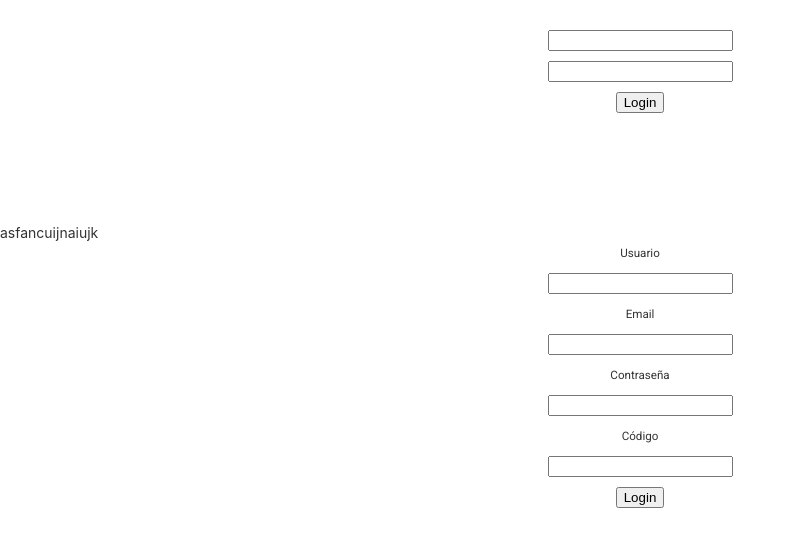
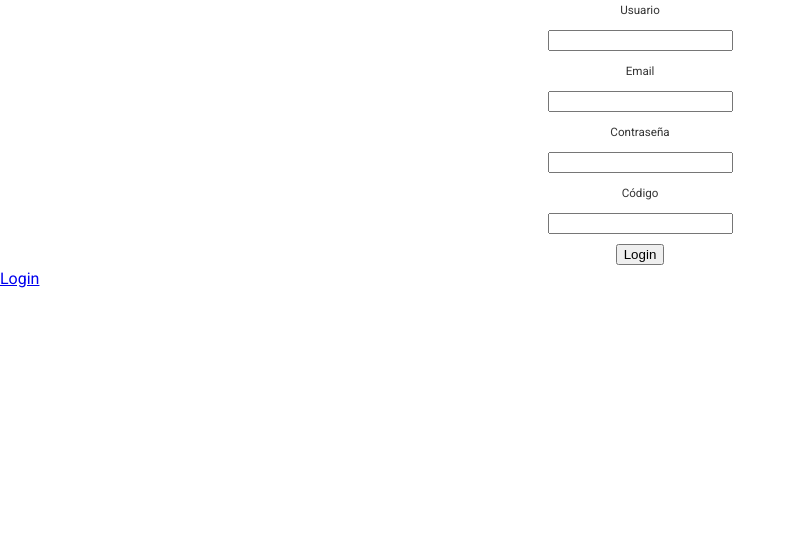
Before and after one commit to CGonzalez97/CGonzalez97-AngularMinitwitterAPI, an Angular app in the folder trabajoMinitwitter/: page /registro in a window 1280 px wide. Before the commit this address led to /. Shown: the top 546 px of the page, without its empty margins (0-796 px from the left). Built offline with nearby package versions, Linux system fonts and the light colour scheme.

Commit message:
Implementado e incluido el routing, pero no toma los datos de tweets

```diff
--- a/trabajoMinitwitter/src/app/app.component.html
+++ b/trabajoMinitwitter/src/app/app.component.html
@@ -298,8 +298,10 @@
   }
 </style>
 
-<router-outlet></router-outlet>
-<app-login></app-login>
+<div class="container">
+  <router-outlet></router-outlet>
+</div>
+<!--<app-login></app-login>
 <br /><br /><br /><br />
 asfancuijnaiujk
-<app-registro></app-registro>
+<app-registro></app-registro>-->
--- a/trabajoMinitwitter/src/app/app.module.ts
+++ b/trabajoMinitwitter/src/app/app.module.ts
@@ -16,7 +16,9 @@ import { ListaTweetsComponent } from './modelos/lista-tweets/lista-tweets.compon
 
 //Rutas para la navegacion
 const appRoutes: Routes = [
-  {path: 'auth/login', component: LoginComponent}
+  {path: /*'auth/login'*/'', component: LoginComponent},
+  {path: 'registro', component: RegistroComponent},
+  {path: 'tweets', component:ListaTweetsComponent}
 ];
 
 
@@ -29,6 +31,7 @@ const appRoutes: Routes = [
   ],
   imports: [
     BrowserModule,
+    RouterModule.forRoot(appRoutes),
     FlexLayoutModule,
     FormsModule,
     HttpClientModule,
--- a/trabajoMinitwitter/src/app/modelos/lista-tweets/lista-tweets.component.html
+++ b/trabajoMinitwitter/src/app/modelos/lista-tweets/lista-tweets.component.html
@@ -1 +1,8 @@
 <p>lista-tweets works!</p>
+<div>
+    <div class="tweet" *ngFor="let tweet of listadoTweets">
+        <div>{{tweet.id}}</div>
+        <div>{{tweet.user.id}}</div>
+        <div>{{tweet.user.descripcion}}</div>
+    </div>
+</div>
--- a/trabajoMinitwitter/src/app/modelos/lista-tweets/lista-tweets.component.scss
+++ b/trabajoMinitwitter/src/app/modelos/lista-tweets/lista-tweets.component.scss
@@ -0,0 +1,3 @@
+.tweet{
+    background-color: #999;
+}
--- a/trabajoMinitwitter/src/app/modelos/login-component/login-component.component.html
+++ b/trabajoMinitwitter/src/app/modelos/login-component/login-component.component.html
@@ -13,7 +13,9 @@
         <p *ngIf="pwd.errors?.required"> El campo contraseña es requerido.</p>
         <p *ngIf="pwd.errors?.pattern">La contraeña debe ser un número entre 4 y 6 dígitos</p>
   </div>
-    <input type="button" (click)="doLogin()" value="Login" />
+    <input type="button" (click)="doLogin()" value="Login" routerLink="/tweets"/>
 
 
   </div>
+
+  <a routerLink="/registro"><h3>Registro</h3></a>
--- a/trabajoMinitwitter/src/app/modelos/registro/registro.component.html
+++ b/trabajoMinitwitter/src/app/modelos/registro/registro.component.html
@@ -26,3 +26,5 @@
 
 
 </div>
+
+<a routerLink="/"><h3>Login</h3></a>
```
Also changed, not shown: trabajoMinitwitter/src/app/interfaces/tweet.ts (+22 -0 lines).
